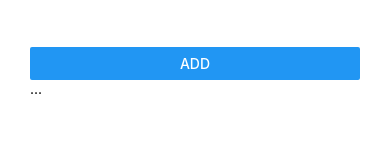
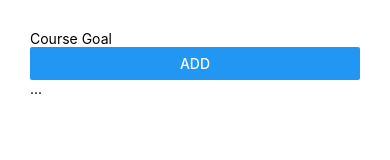
Before and after one commit to RommelTJ/React-Native-Guide, a React Native app: screen / in a window 390 px wide. Shown: the top 160 px of the page. Built offline with nearby package versions, Linux system fonts and the light colour scheme.

Commit message:
:sparkles: App: Adding a placeholder to the TextInput

```diff
--- a/App.js
+++ b/App.js
@@ -5,7 +5,7 @@ export default function App() {
   return (
     <View style={{padding: 30}} >
       <View>
-        <TextInput />
+        <TextInput placeholder="Course Goal" />
         <Button title="ADD" />
       </View>
       <View>
```
